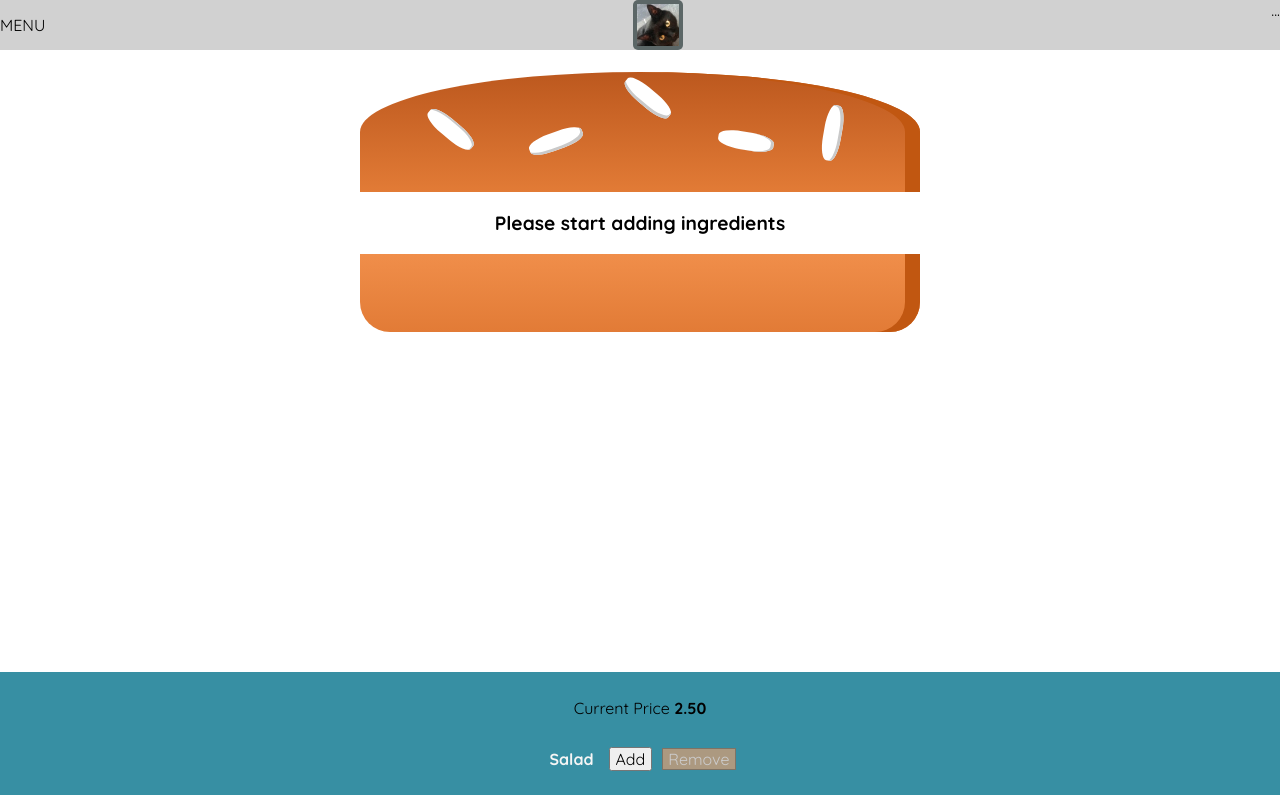
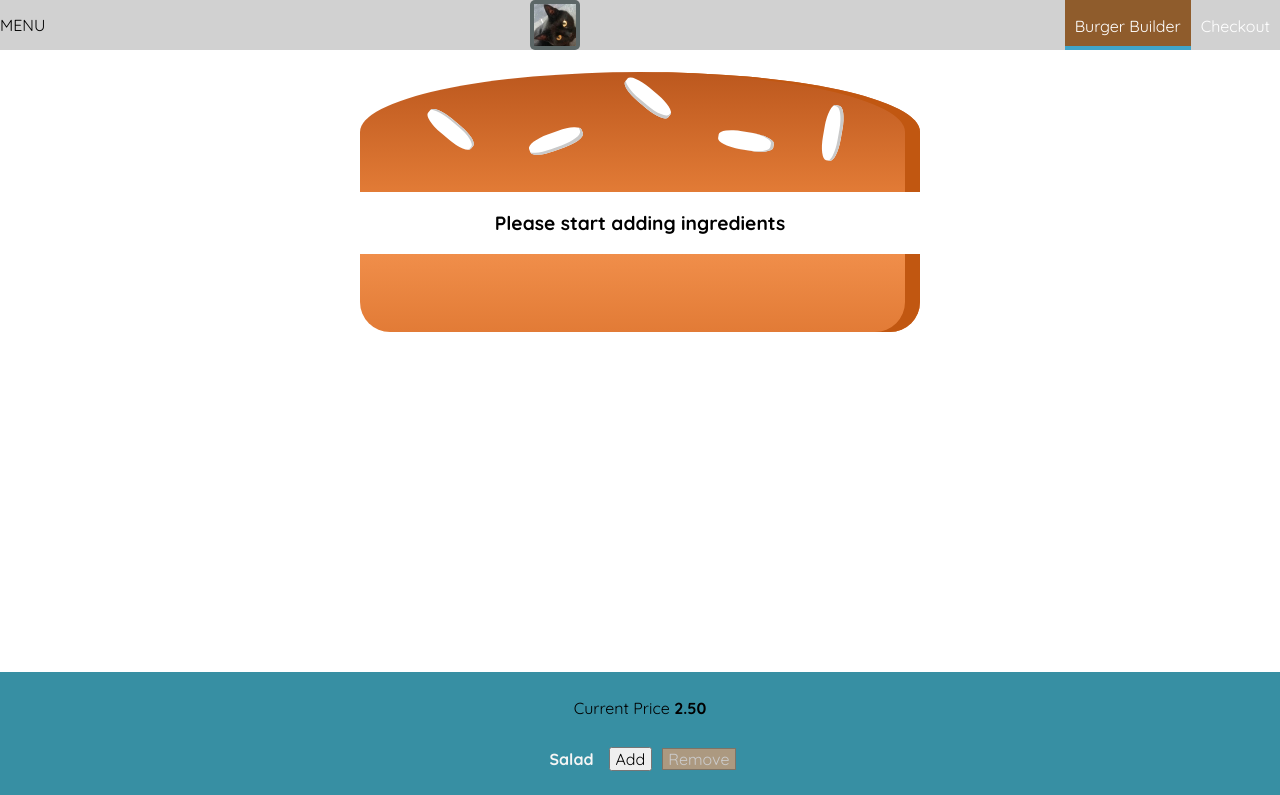
Before and after one commit to Ben-Ga/Burger-Builder, a React (Create React App) app: page / in a window 1280 px wide. Shown: the top 795 px of the page. Built offline with nearby package versions, Linux system fonts and the light colour scheme.

Commit message:
nav items components and styles created and added to toolbar

```diff
--- a/src/components/Layout/Layout.js
+++ b/src/components/Layout/Layout.js
@@ -1,4 +1,4 @@
-import React, {useContext} from "react";
+import React from "react";
 import Auxiliary from "../../hoc/Auxiliary";
 import classes from '../../styles/components/Layout.module.scss'
 import Toolbar from "../nav/Toolbar";
--- a/src/components/UI/Modal.js
+++ b/src/components/UI/Modal.js
@@ -1,4 +1,4 @@
-import React, { useContext } from "react";
+import React from "react";
 
 import classes from "../../styles/components/modal.module.scss";
 import Auxiliary from "../../hoc/Auxiliary";
--- /dev/null
+++ b/src/components/nav/NavItems/NavItem.js
@@ -0,0 +1,15 @@
+import React from "react";
+
+import classes from "../../../styles/components/navitem.module.scss";
+
+const NavItem = (props) => {
+  return (
+    <div className={classes.navitem}>
+      <a href={props.link} className={props.active ? classes.active : null}>
+        {props.children}
+      </a>
+    </div>
+  );
+};
+
+export default NavItem;
--- /dev/null
+++ b/src/components/nav/NavItems/NavItems.js
@@ -0,0 +1,17 @@
+import React from "react";
+
+import classes from "../../../styles/containers/navitems.module.scss";
+import NavItem from "./NavItem";
+
+const NavItems = (props) => {
+  return (
+    <ul className={classes.navitems}>
+      <NavItem link="/" active>
+        Burger Builder
+      </NavItem>
+      <NavItem link="/">Checkout</NavItem>
+    </ul>
+  );
+};
+
+export default NavItems;
--- a/src/components/nav/Toolbar.js
+++ b/src/components/nav/Toolbar.js
@@ -2,6 +2,7 @@
 
 import classes from  '../../styles/containers/toolbar.module.scss'
 import Logo from '../UI/Logo'
+import NavItems from '../nav/NavItems/NavItems'
 
 const Toolbar = (props) => {
     return (
@@ -9,7 +10,7 @@
             <div>MENU</div>
             <Logo/>
             <nav>
-                ...
+                <NavItems/>
             </nav>
         </header>
     )
--- /dev/null
+++ b/src/styles/components/navitem.module.scss
@@ -0,0 +1,27 @@
+
+.navitem{
+    margin: 0;
+    box-sizing: border-box;
+    display: flex;
+    height: 100%;
+    align-items: center;
+}
+
+.navitem a{
+    color: white;
+    text-decoration: none;
+    height: 100%;
+    padding: 16px 10px;
+    border-bottom: 4px solid transparent;
+    box-sizing: border-box;
+    display: block;
+}
+
+.navitem:hover,
+.navitem a:active,
+.navitem a.active{
+    background-color: #8f5c2c;
+    border-bottom: 4px solid #40a4c8;
+    color: white;
+
+}
--- /dev/null
+++ b/src/styles/containers/navitems.module.scss
@@ -0,0 +1,9 @@
+
+.navitems{
+    margin: 0;
+    padding: 0;
+    list-style: none;
+    display: flex;
+    align-items: center;
+    height: 100%;
+}
```
Also changed, not shown: public/manifest.json.
